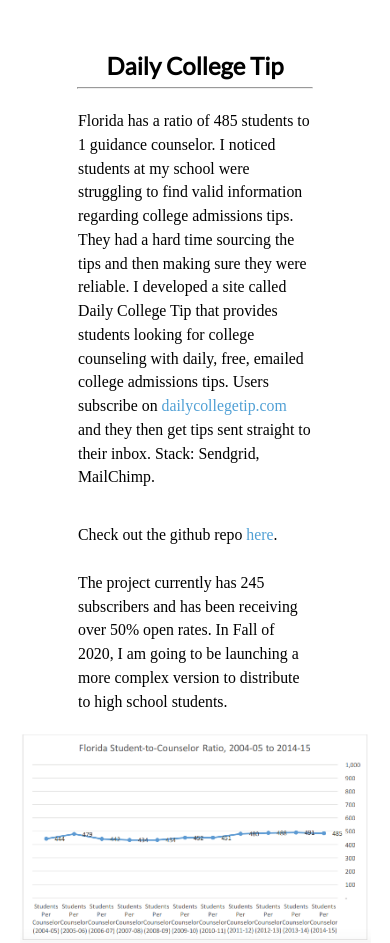
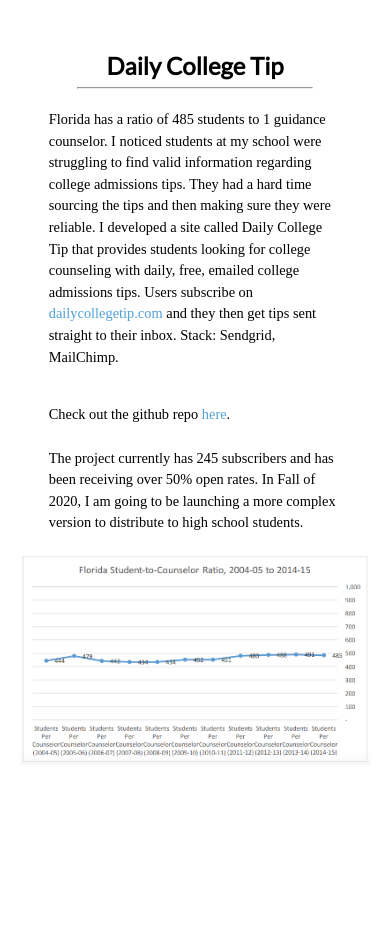
Before and after one commit to lindsayesterman/lindsay, a PHP site: page /dct.html in a window 390 px wide. Shown: the part 426-1369 px from the top of the page. After the commit the page ends 1188 px from the top, so only its background shows below. Run offline with PHP 8.4, Linux system fonts and the light colour scheme.

Commit message:
proj pg p width

```diff
--- a/style.css
+++ b/style.css
@@ -383,8 +383,8 @@
     font-size: 1.5em;
   }
 
-  .projects-p {
-    width: 100%;
+  .projects-p p{
+    width: 75%;
     font-size: 0.9em;
   }
 
```
Also changed, not shown: 1 other file.
